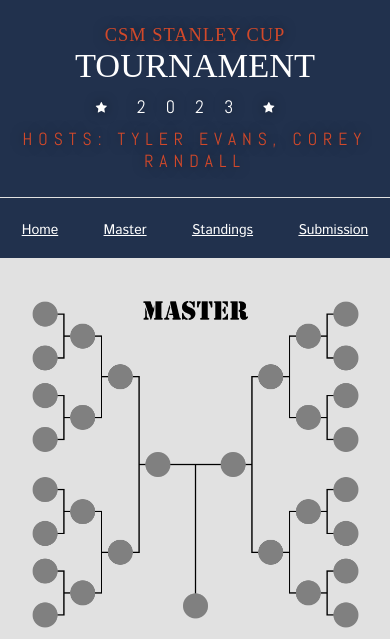
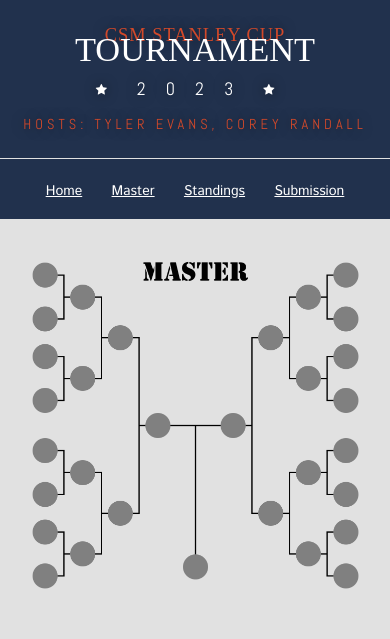
Before and after one commit to c-randall/csmbracket, a Django app: page /bracket/master/ in a window 390 px wide. Shown: the top 639 px of the page. Run offline with Django 4.2, Linux system fonts and the light colour scheme; data that the repository does not hold is empty; some libraries are stand-ins or nearby versions; some web fonts are replaced.

Commit message:
fix phone formats, and video on chrome

```diff
--- a/bracket/static/stylesheet.css
+++ b/bracket/static/stylesheet.css
@@ -8,22 +8,23 @@ body {background: #e1e1e1; font-family: "Istok Web", sans-serif; margin: 0; min-
 .header p.year i {font-size: 12px; vertical-align: middle; padding: 0 10px;}
 .header p.host {font-family: "Abel", sans-serif; color: #D2492A; letter-spacing: 6px; font-size: 1.1em; margin: 0 0 -15px;}
 
-.footer {position: sticky; top: 0px; background: #21314D; height: 60px; width: 100%; text-align: center; z-index: 100;}
-.footer a {color: white; font-size: 14px; padding: 0 20px 0; position: relative; top: 20px;}
-.footer a:hover {color: #D2492A;}
+.nav-bar {position: sticky; top: 0px; background: #21314D; height: 60px; width: 100%; text-align: center; z-index: 100;}
+.nav-bar a {color: white; font-size: 14px; padding: 0 20px 0; position: relative; top: 20px;}
+.nav-bar a:hover {color: #D2492A;}
+.nav-divider {border: none; position: sticky; height: 1px; top: 60px; background-color: #e1e1e1; padding: 0px; margin: 0px;}
 
 .home {display: block;}
-.home .body-txt {width: 70%; min-width: 600px; margin: 40px auto; text-align: justify; text-justify: inter-word;}
-.home .body-txt b {color: #D2492A;}
+.home .body-txt {font-size: 14px; width: 70%; margin: 40px auto; text-align: justify; text-justify: inter-word;}
+.home .body-txt b {font-size: 14px; color: #D2492A;}
 
-body .blogs {background: #21314D; width: 70%; min-width: 600px; margin: 40px auto; border-width: 2px; border-style: solid; border-color: black; border-radius: 10px;}
+body .blogs {background: #21314D; width: 70%; margin: 40px auto; border-width: 2px; border-style: solid; border-color: black; border-radius: 10px;}
 .blogs .blog-hdr {padding: 0 20px;}
 .blogs h2 {padding: 5px; margin: 0px; font-family: "Istok Web", sans-serif; color: white;}
 .blogs .blog-body {flex-wrap: wrap; display: flex; background: #e1e1e1; border-bottom-left-radius: 10px; border-bottom-right-radius: 10px; clear: both;}
 .blogs .blog-media {position: relative; overflow: hidden; width: calc(560px/1.5); height: calc(315px/1.5); padding: 0px; margin: 15px auto; border-width: 0px; border-radius: 10px; z-index: 2;}
-.blogs .blog-media iframe {position: relative; z-index: -1; padding: 0; width: calc(560px/1.5); height: calc(315px/1.5);}
+.blogs .blog-media iframe {position: relative; z-index: 2; padding: 0; width: calc(560px/1.5); height: calc(315px/1.5);}
 .blogs .blog-media img {position:relative; z-index: -1; padding: 0; width: calc(560px/1.5); height: calc(315px/1.5);}
-.blogs .blog-body .blog-txt {padding: 0 0 0 20px; display: inline-block; width: calc(100% - 560px/1.5 - 80px); border-bottom-left-radius: 10px; border-bottom-right-radius: 10px; margin: 0 auto;}
+.blogs .blog-body .blog-txt {padding: 0 0 0 20px; display: inline-block; width: calc(100% - 560px/1.5 - 80px); border-bottom-left-radius: 10px; border-bottom-right-radius: 10px; margin: 0 auto; font-size: 14px;}
 
 .master button {cursor: not-allowed; pointer-events: none;}
 .bracket {display: block; overflow: hidden; font-size: 14px; padding: 40px 0;}
@@ -65,9 +66,6 @@ body .blogs {background: #21314D; width: 70%; min-width: 600px; margin: 40px aut
 .submission .form-off:disabled {color: black; background: lightgrey; opacity: 0.5;}
 .submission input:disabled {color: black; background: lightgrey; opacity: 0.5;}
 
-.nhl-image {display: block; align-items: center; position: relative; top: 10px;}
-.nhl-image img {height: 130px; width: auto; margin: 0 0 25px;}
-
 .scores {display: block;}
 .scores {margin: 0 auto; width: 100%; overflow-y: auto; max-height: calc(100vh - 60px);}
 .scores h1 {margin: 0 auto; padding: 20px 0 0 0; width: 90%; background: #e1e1e1; position: sticky; top: 0;}
@@ -85,7 +83,7 @@ body .blogs {background: #21314D; width: 70%; min-width: 600px; margin: 40px aut
 .col-rounds {}
 
 .standings {display: block;}
-.standings p {width: 70%; margin: 20px auto; text-align: justify; text-justify: inter-word;}
+.standings p {width: 70%; margin: 20px auto; text-align: justify; text-justify: inter-word; font-size: 14px;}
 .standingstable {font-size: 14px; font-family: "Istok Web", sans-serif;}
 .standingstable th {background: #21314D; padding: 5px; text-align: center; overflow: hidden; text-overflow: ellipsis; white-space: nowrap; min-width: 80px;}
 .standingstable td {padding: 5px; text-align: center; overflow: hidden; text-overflow: ellipsis; white-space: nowrap; max-width: 0;}
@@ -115,37 +113,52 @@ body .blogs {background: #21314D; width: 70%; min-width: 600px; margin: 40px aut
   .split, .championship {width: 90%; margin: 35px 5%;}
   .championship {-webkit-box-ordinal-group: 3; -moz-box-ordinal-group: 3; -ms-flex-order: 3; -webkit-order: 3; order: 3;}
   .split {border-bottom: 1px solid #b6b6b6; padding-bottom: 20px;}
-  .header p.intro {font-size: 1.6em;}
-  .header h1 {font-size: 3em; margin: 10px 0;}
+  .header p.intro {font-size: 1.4em; margin-bottom: -30px;}
+  .header h1 {font-size: 2.8em; margin: 10px 0 15px;}
+  .header p.host {font-size: 1em; letter-spacing: 4px;}
   .blogs .blog-body {flex-wrap: wrap}
+  .blogs .blog-media {width: calc(560px/1.75); height: calc(315px/1.75);}
+  .blogs .blog-media iframe {width: calc(560px/1.75); height: calc(315px/1.75);}
+  .blogs .blog-media img {width: calc(560px/1.75); height: calc(315px/1.75);}
   .blogs .blog-body .blog-media {margin: 10px auto;}
   .blogs .blog-body .blog-txt {width: 90%; margin: 0 auto; padding: 0;}
   .flexbox-standings {flex-wrap: wrap;}
   .flexbox-master {flex-wrap: wrap;}
   .col-image {margin-top: 20px; position: relative; top: 0;}
+  .home .body-txt {width: 80%;}
+  body .blogs {width: 80%;}
   .standings p {width: 80%;}
   .scores {max-height: none;}
   .col-table {margin: 0 auto;}
   .col-bracket {margin: 60px auto;}
+  .final {padding: 20px 0;}
 }
 
 @media screen and (max-width: 400px) {
   .split {width: 95%; margin: 25px 2.5%;}
-  .round {width: 21%;}
   .round-num {font-size: 90%;}
-  .header p.intro {font-size: 1.15em; margin-bottom: -10px}
-  .header h1 {font-size: 2.15em; letter-spacing: 0;}
-  .header p.year {font-size: 18px; margin: 5px 0 10px;}
+  .header p.intro {font-size: 1.15em; margin-bottom: -26px;}
+  .header h1 {font-size: 2.15em; letter-spacing: 0; margin-bottom: 8px;}
+  .header p.year {font-size: 18px; margin: 5px 0 15px;}
+  .header p.host {font-size: 0.9em; letter-spacing: 4px;}
+  .nav-bar a {padding: 0 12px 0;}
+  .blogs h2 {font-size: 18px;}
   .blogs .blog-body {flex-wrap: wrap;}
+  .blogs .blog-media {width: calc(560px/2); height: calc(315px/2);}
+  .blogs .blog-media iframe {width: calc(560px/2); height: calc(315px/2);}
+  .blogs .blog-media img {width: calc(560px/2); height: calc(315px/2);}
   .blogs .blog-body .blog-media {margin: 10px auto;}
   .blogs .blog-body .blog-txt {width: 90%; margin: 0 auto; padding: 0;}
   .flexbox-standings {flex-wrap: wrap;}
   .flexbox-master {flex-wrap: wrap;}
   .col-image {margin-top: 20px; position: relative; top: 0;}
+  .home .body-txt {width: 80%;}
+  body .blogs {width: 80%;}
   .standings p {width: 80%;}
   .scores {max-height: none;}
   .col-table {margin: 0 auto;}
   .col-bracket {margin: 60px auto;}
+  .final {padding: 20px 0;}
 }
 
 Resources
--- a/bracket/templates/base_generic.html
+++ b/bracket/templates/base_generic.html
@@ -6,6 +6,7 @@
   <meta charset="utf-8">
   <meta http-equiv="X-UA-Compatible" content="IE=edge,chrome=1">
   <meta name="viewport" content="width=device-width,initial-scale=1.0">
+  <meta name="theme-color" content="#21314D">
 
   {% load static %}
   <link rel="stylesheet" href="{% static 'css_bootstrap/bootstrap.css' %}">
@@ -24,23 +25,23 @@
 
 <body>
   {% block header %}
-  <header class="header">
+  <section class="header">
     <p class="intro">CSM STANLEY CUP</p>
     <h1 class="headline">TOURNAMENT</h1>
     <p class="year"><i class="fa fa-star"></i>2023<i class="fa fa-star"></i></p>
     <p class="host">HOSTS: TYLER EVANS, COREY RANDALL</p>
-  </header>
+  </section>
   <hr style="border: none; height: 1px; background-color: #e1e1e1; padding: 0px; margin: 0px;">
   {% endblock %}
 
   {% block footer %}
-  <footer class="footer">
+  <section class="nav-bar">
     <a href="{% url 'index' %}">Home</a>
     <a href="{% url 'master' %}">Master</a>
     <a href="{% url 'standings' show_img='MasterBracket' sort=1 %}">Standings</a>
     <a href="{% url 'submission' %}">Submission</a>
-  </footer>
-  <hr style="border: none; position: sticky; height: 1px; top: 60px; background-color: #e1e1e1; padding: 0px; margin: 0px;">
+  </section>
+  <hr class="nav-divider">
   {% endblock %}
 
   {% include "messages.html" %}
```
Also changed, not shown: bracket/static/images/nhl-logo.png (added).
